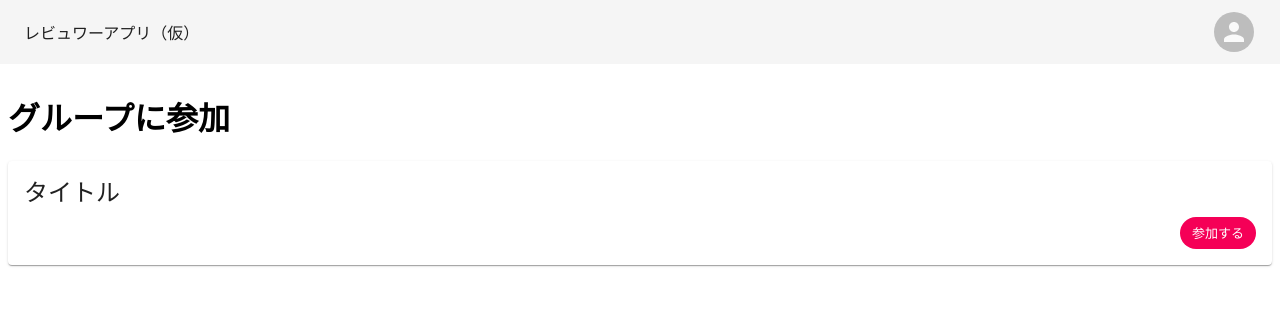
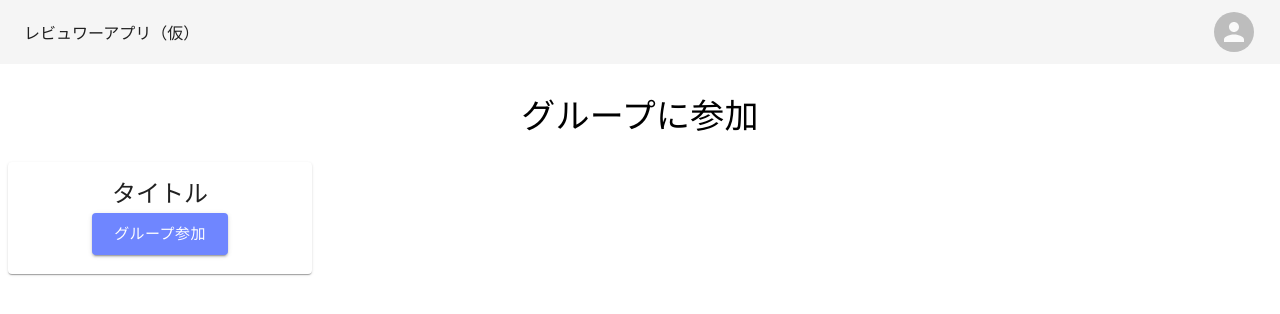
Before and after one commit to u-Hoshi/reviewer-decision-app, a React (Create React App) app: page /group/join in a window 1280 px wide. Shown: the top 314 px of the page. Built offline with nearby package versions, Linux system fonts and the light colour scheme; no server answers.

Commit message:
レイアウトを修正しました。

```diff
--- a/src/pages/JoinGroup/index.tsx
+++ b/src/pages/JoinGroup/index.tsx
@@ -1,17 +1,21 @@
-import { Grid, Paper, Typography, Chip, Box } from "@material-ui/core"
+import { Grid, Paper, Typography, Chip, Box, Button } from "@material-ui/core"
+import useStyles from "./style"
 
 export const JoinGroup = () => {
+  const styles = useStyles()
   return (
     <div>
-      <Grid container spacing={2}>
-        <Grid item xs={12}>
-          <h1>グループに参加</h1>
-          <Paper elevation={1}>
+      <Box textAlign="center" m={3}>
+        <Typography variant="h4">グループに参加</Typography>
+      </Box>
+      <Grid container spacing={2} className={styles.root}>
+        <Grid item xs={3}>
+          <Paper elevation={1} className={styles.item}>
             <Box p={2}>
               <Typography variant="h5">タイトル</Typography>
-              <Box textAlign="right" pt={1}>
-                <Chip label="参加する" color="secondary" />
-              </Box>
+              <Button variant="contained" size="large" className={styles.submit}>
+                グループ参加
+              </Button>
             </Box>
           </Paper>
         </Grid>
--- a/src/pages/JoinGroup/style.ts
+++ b/src/pages/JoinGroup/style.ts
@@ -2,7 +2,6 @@ import { makeStyles } from "@material-ui/core"
 
 export default makeStyles({
   root: {
-    marginTop: "10%",
     textAlign: "center",
   },
   groupname: {
@@ -16,4 +15,9 @@ export default makeStyles({
       backgroundColor: "#6376DB",
     },
   },
+  item: {
+    align: "center",
+    margin: "0 auto",
+    width: "100%",
+  },
 })
```
